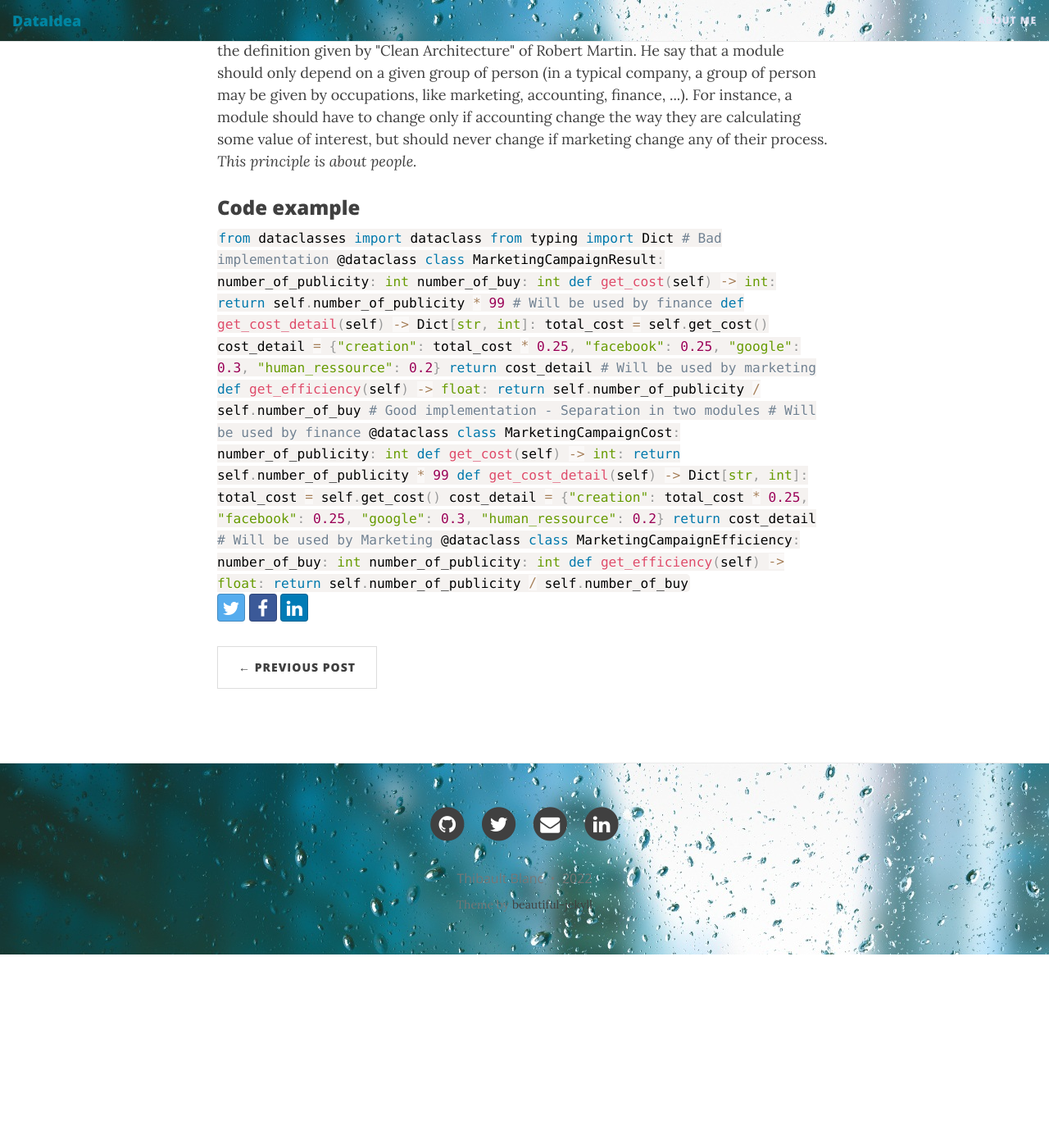
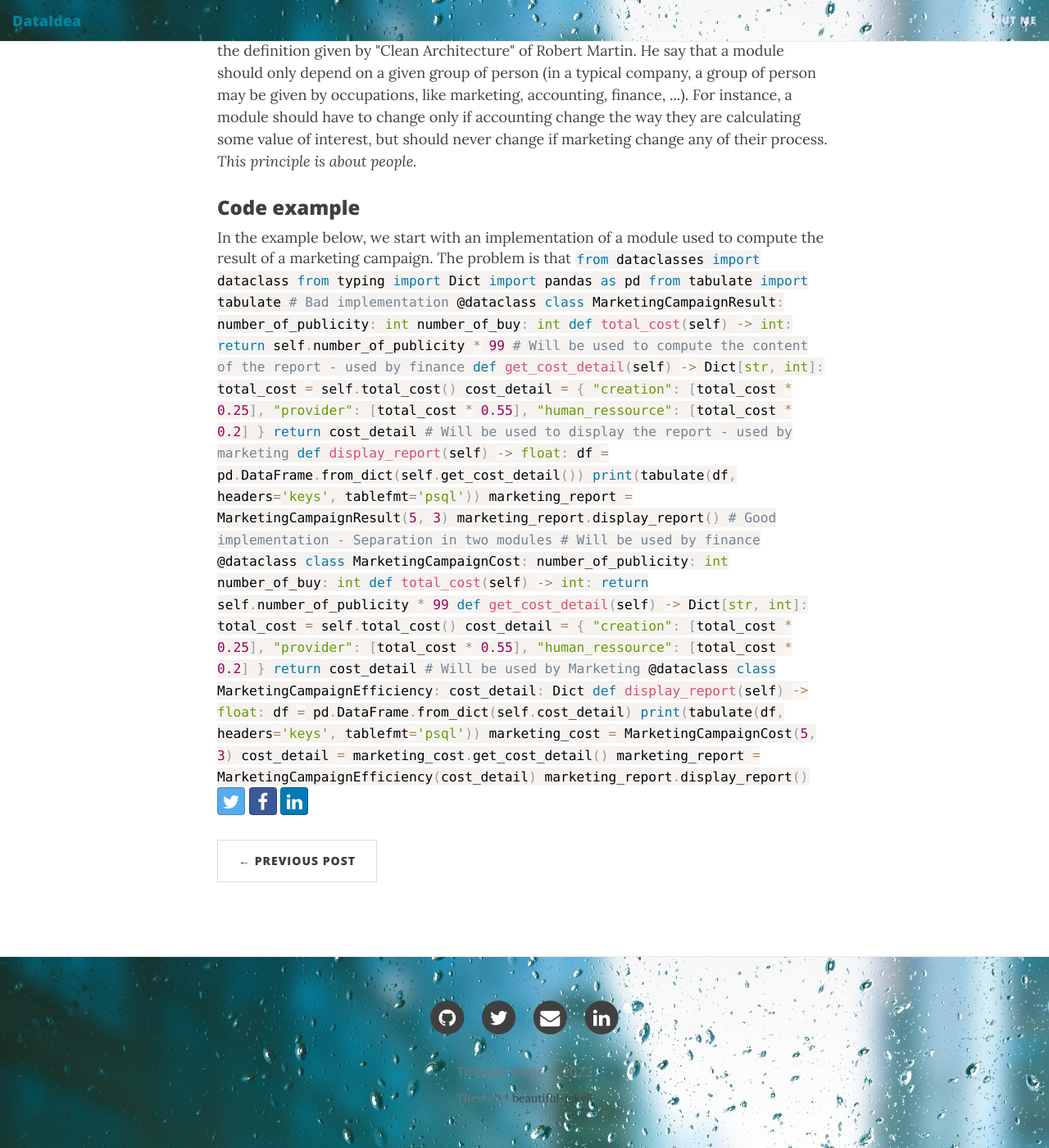
Before and after one commit to thibaultbl/thibaultbl.github.io, a Jekyll site: the page built from _posts/2022-03-28-Solid-Principles-for-data-science-part1.html, in a window 1280 px wide and 1400 px high, scrolled down 582 px. Shown: the whole window at 82% size. Built offline with Jekyll 4.4.1, drawn with Linux system fonts in a browser that asks for light colours; nearby versions of some CDN libraries; before the commit the page ends 1746 px from its top, so only the background shows below that.

Commit message:
Modification of code for SRP

```diff
--- a/_posts/2022-03-28-Solid-Principles-for-data-science-part1.html
+++ b/_posts/2022-03-28-Solid-Principles-for-data-science-part1.html
@@ -47,9 +47,16 @@ use-site-title: true
 
   <h3> Code example </h3>
 
+  In the example below, we start with an implementation of a module used to compute the result of a marketing campaign.
+
+  The problem is that
+
   <code class="language-python">
     from dataclasses import dataclass
     from typing import Dict
+
+    import pandas as pd
+    from tabulate import tabulate
 
 
     # Bad implementation
@@ -58,19 +65,28 @@ use-site-title: true
         number_of_publicity: int
         number_of_buy: int
 
-        def get_cost(self) -> int:
+        def total_cost(self) -> int:
             return self.number_of_publicity * 99
 
-        # Will be used by finance
+        # Will be used to compute the content of the report - used by finance
         def get_cost_detail(self) -> Dict[str, int]:
-            total_cost = self.get_cost()
-            cost_detail = {"creation": total_cost * 0.25, "facebook": 0.25, "google": 0.3, "human_ressource": 0.2}
+            total_cost = self.total_cost()
+            cost_detail = {
+                "creation": [total_cost * 0.25],
+                "provider": [total_cost * 0.55],
+                "human_ressource": [total_cost * 0.2]
+            }
             return cost_detail
 
-        # Will be used by marketing
-        def get_efficiency(self) -> float:
-            return self.number_of_publicity / self.number_of_buy
+        # Will be used to display the report - used by marketing
+        def display_report(self) -> float:
+            df = pd.DataFrame.from_dict(self.get_cost_detail())
 
+            print(tabulate(df, headers='keys', tablefmt='psql'))
+
+
+    marketing_report = MarketingCampaignResult(5, 3)
+    marketing_report.display_report()
 
     # Good implementation - Separation in two modules
 
@@ -79,24 +95,37 @@ use-site-title: true
     @dataclass
     class MarketingCampaignCost:
         number_of_publicity: int
+        number_of_buy: int
 
-        def get_cost(self) -> int:
+        def total_cost(self) -> int:
             return self.number_of_publicity * 99
 
         def get_cost_detail(self) -> Dict[str, int]:
-            total_cost = self.get_cost()
-            cost_detail = {"creation": total_cost * 0.25, "facebook": 0.25, "google": 0.3, "human_ressource": 0.2}
+            total_cost = self.total_cost()
+            cost_detail = {
+                "creation": [total_cost * 0.25],
+                "provider": [total_cost * 0.55],
+                "human_ressource": [total_cost * 0.2]
+            }
             return cost_detail
 
 
     # Will be used by Marketing
     @dataclass
     class MarketingCampaignEfficiency:
-        number_of_buy: int
-        number_of_publicity: int
+        cost_detail: Dict
 
-        def get_efficiency(self) -> float:
-            return self.number_of_publicity / self.number_of_buy
+        def display_report(self) -> float:
+            df = pd.DataFrame.from_dict(self.cost_detail)
+
+            print(tabulate(df, headers='keys', tablefmt='psql'))
+
+
+    marketing_cost = MarketingCampaignCost(5, 3)
+    cost_detail = marketing_cost.get_cost_detail()
+
+    marketing_report = MarketingCampaignEfficiency(cost_detail)
+    marketing_report.display_report()
 
 
   </code>
```
